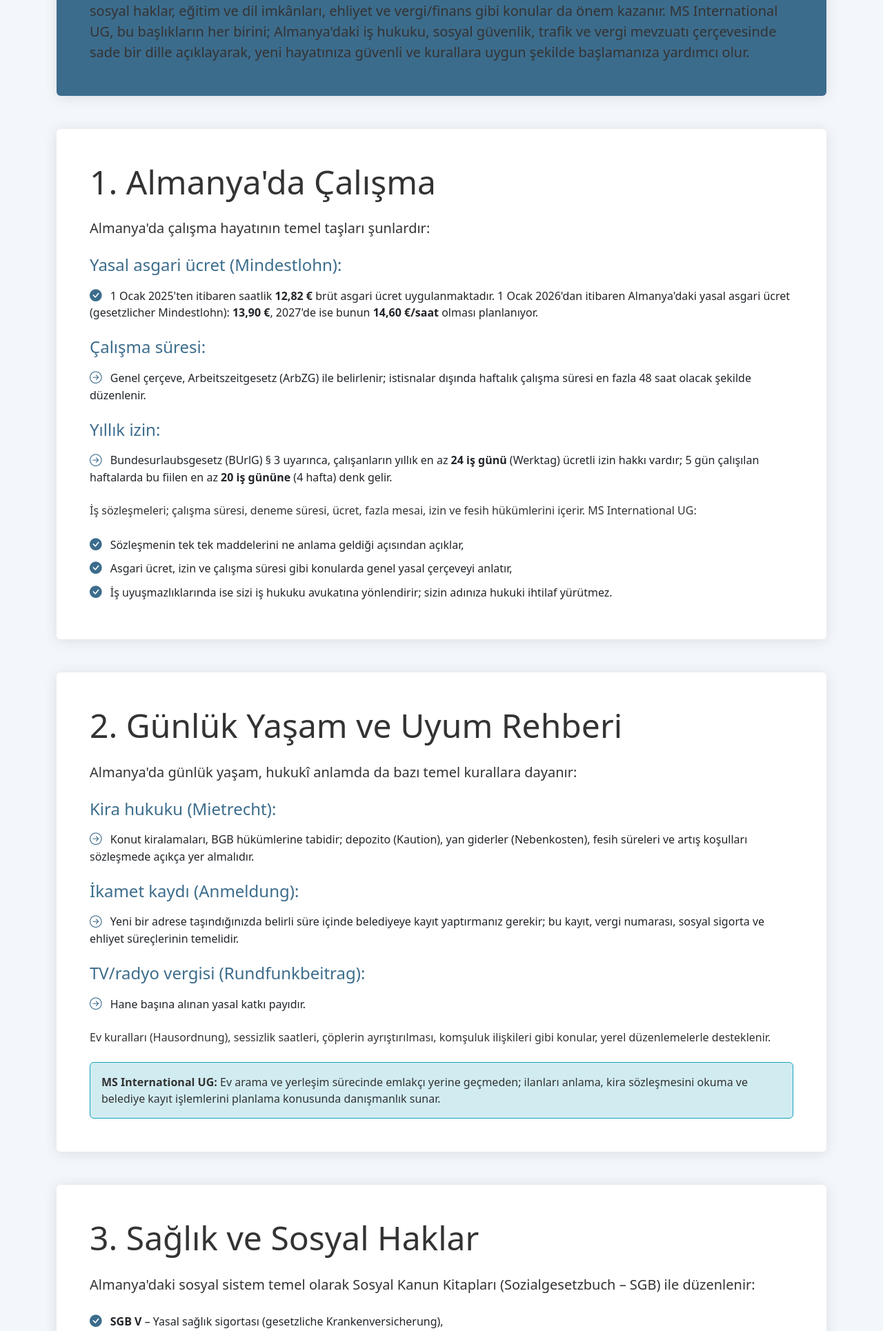
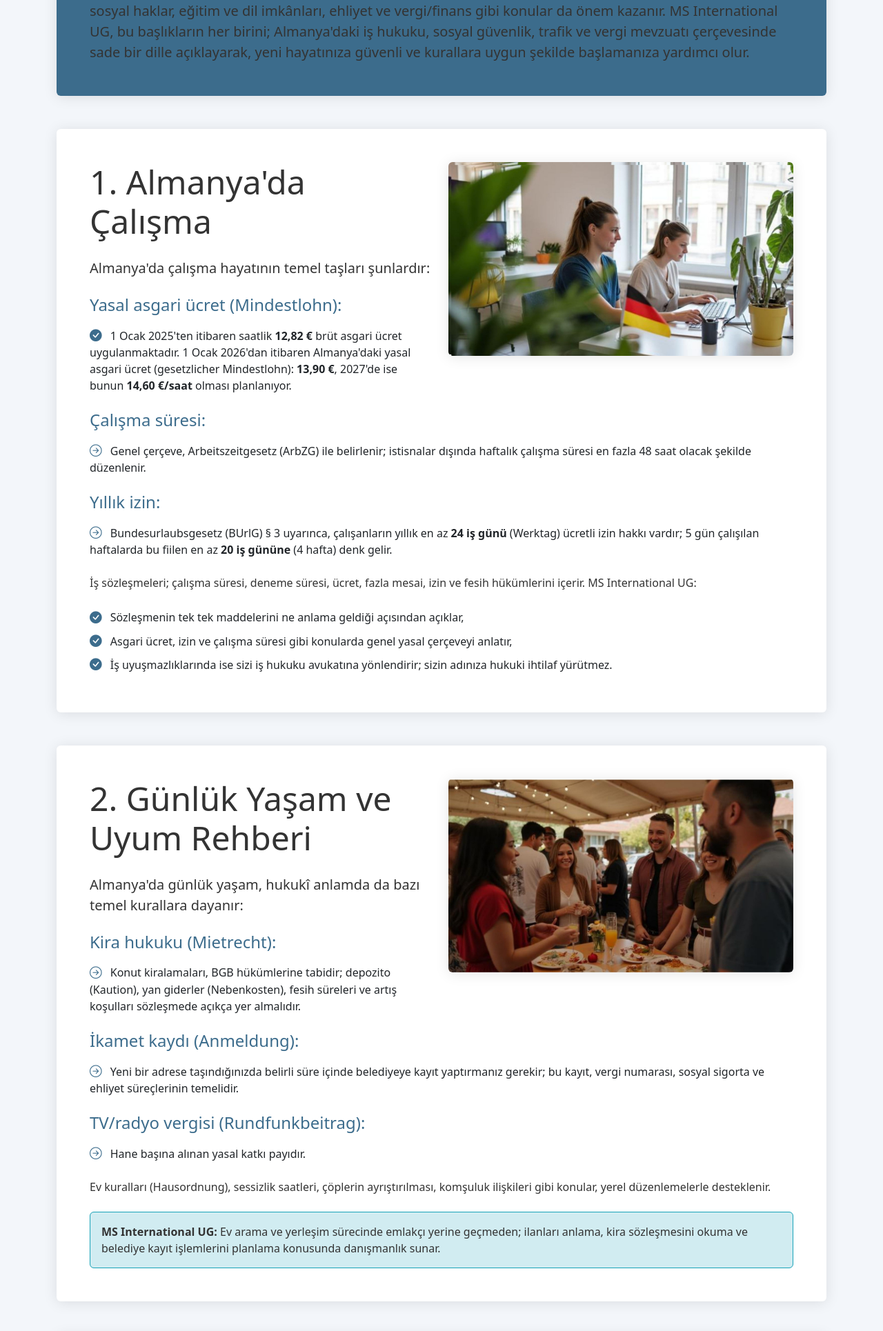
Before and after one commit to fatihozkul35/integration, a Django app: page /almanyada-yasamin-rehberi/ in a window 1280 px wide. Shown: the part 484-2414 px from the top of the page at 69% size. Run offline with Django 5.2, Linux system fonts and the light colour scheme; data comes from the database, SQL or seed files in the repository.

Commit message:
Add new images for integration app and update image sources in templates

```diff
--- a/integration_app/templates/integration_app/base.html
+++ b/integration_app/templates/integration_app/base.html
@@ -291,7 +291,7 @@
                     <h5 class="footer-title mb-4 text-center">
                         <img src="{% static 'integration_app/images/logo.jpg' %}" alt="{% if app_config %}{{ app_config.company_name }}{% else %}MS International UG{% endif %}" class="footer-logo mb-2">
                     </h5>
-                    <p class="mb-3 text-center text-white fw-bold">{% if app_config %}{{ app_config.company_name }}{% if app_config.company_type %} ({{ app_config.company_type }}){% endif %}{% else %}MS International UG (haftungsbeschränkt){% endif %}</p>
+                    <p class="mb-3 text-center text-white fw-bold">MS International UG (haftungsbeschränkt)</p>
                     <p class="mb-0 text-muted small">Almanya'ya nitelikli göç, istihdam ve entegrasyon alanında profesyonel danışmanlık hizmetleri.</p>
                 </div>
 
--- a/integration_app/templates/integration_app/life_guide.html
+++ b/integration_app/templates/integration_app/life_guide.html
@@ -1,4 +1,6 @@
 {% extends 'integration_app/base.html' %}
+
+{% load static %}
 
 {% block title %}Almanya'da Yaşamın Rehberi - MS International{% endblock %}
 
@@ -20,7 +22,16 @@
     <!-- 3.2. Almanya'da Çalışma -->
     <section id="almanyada-calisma" class="mb-5">
         <div class="card shadow-lg border-0">
-            <div class="card-body p-5">
+            <div class="card-body p-5 overflow-hidden">
+                <!-- GÖRSEL -->
+                <img
+                    src="{% static 'integration_app/images/1-alm-yasam.jpeg' %}"
+                    alt="Almanya'da Çalışma"
+                    class="img-fluid rounded shadow-lg float-lg-end ms-lg-4 mb-3"
+                    style="max-width: 500px;"
+                >
+
+                <!-- BAŞLIK -->
                 <h2 class="display-5 mb-4">1. Almanya'da Çalışma</h2>
                 <p class="lead mb-4">Almanya'da çalışma hayatının temel taşları şunlardır:</p>
 
@@ -71,7 +82,16 @@
     <!-- 3.3. Günlük Yaşam ve Uyum Rehberi -->
     <section id="gunluk-yasam-uyum" class="mb-5">
         <div class="card shadow-lg border-0">
-            <div class="card-body p-5">
+            <div class="card-body p-5 overflow-hidden">
+                <!-- GÖRSEL -->
+                <img
+                    src="{% static 'integration_app/images/2-gunluk-yasam.jpeg' %}"
+                    alt="Günlük Yaşam ve Uyum Rehberi"
+                    class="img-fluid rounded shadow-lg float-lg-end ms-lg-4 mb-3"
+                    style="max-width: 500px;"
+                >
+
+                <!-- BAŞLIK -->
                 <h2 class="display-5 mb-4">2. Günlük Yaşam ve Uyum Rehberi</h2>
                 <p class="lead mb-4">Almanya'da günlük yaşam, hukukî anlamda da bazı temel kurallara dayanır:</p>
 
@@ -111,7 +131,16 @@
     <!-- 3.4. Sağlık ve Sosyal Haklar -->
     <section id="saglik-sosyal-haklar" class="mb-5">
         <div class="card shadow-lg border-0">
-            <div class="card-body p-5">
+            <div class="card-body p-5 overflow-hidden">
+                <!-- GÖRSEL -->
+                <img
+                    src="{% static 'integration_app/images/3-saglik.jpeg' %}"
+                    alt="Sağlık ve Sosyal Haklar"
+                    class="img-fluid rounded shadow-lg float-lg-end ms-lg-4 mb-3"
+                    style="max-width: 500px;"
+                >
+
+                <!-- BAŞLIK -->
                 <h2 class="display-5 mb-4">3. Sağlık ve Sosyal Haklar</h2>
                 <p class="lead mb-4">Almanya'daki sosyal sistem temel olarak Sosyal Kanun Kitapları (Sozialgesetzbuch – SGB) ile düzenlenir:</p>
 
@@ -157,7 +186,16 @@
     <!-- 3.5. Eğitim ve Dil Olanakları -->
     <section id="egitim-dil-olanaklari" class="mb-5">
         <div class="card shadow-lg border-0">
-            <div class="card-body p-5">
+            <div class="card-body p-5 overflow-hidden">
+                <!-- GÖRSEL -->
+                <img
+                    src="{% static 'integration_app/images/4-egitim-dil.jpeg' %}"
+                    alt="Eğitim ve Dil Olanakları"
+                    class="img-fluid rounded shadow-lg float-lg-end ms-lg-4 mb-3"
+                    style="max-width: 500px;"
+                >
+
+                <!-- BAŞLIK -->
                 <h2 class="display-5 mb-4">4. Eğitim ve Dil Olanakları</h2>
                 <p class="lead mb-4">Almanya'ya yeni gelenler için dil ve eğitim, entegrasyonun merkezindedir:</p>
 
@@ -199,7 +237,16 @@
     <!-- 3.6. Türk Ehliyetinin Almanya'da Kullanımı ve Dönüşümü -->
     <section id="ehliyet-donusum" class="mb-5">
         <div class="card shadow-lg border-0">
-            <div class="card-body p-5">
+            <div class="card-body p-5 overflow-hidden">
+                <!-- GÖRSEL -->
+                <img
+                    src="{% static 'integration_app/images/5-ehliyet.jpeg' %}"
+                    alt="Türk Ehliyetinin Almanya'da Kullanımı ve Dönüşümü"
+                    class="img-fluid rounded shadow-lg float-lg-end ms-lg-4 mb-3"
+                    style="max-width: 500px;"
+                >
+
+                <!-- BAŞLIK -->
                 <h2 class="display-5 mb-4">5. Türk Ehliyetinin Almanya'da Kullanımı ve Dönüşümü</h2>
                 <p class="lead mb-4">Türkiye, AB/AEA dışında bir ülke olduğu için Türk ehliyetleri Almanya'da sınırlı süreyle kullanılabilir:</p>
 
@@ -244,7 +291,16 @@
     <!-- 3.7. Finans ve Vergilendirme -->
     <section id="finans-vergilendirme" class="mb-5">
         <div class="card shadow-lg border-0">
-            <div class="card-body p-5">
+            <div class="card-body p-5 overflow-hidden">
+                <!-- GÖRSEL -->
+                <img
+                    src="{% static 'integration_app/images/6-finans-vergi.jpeg' %}"
+                    alt="Finans ve Vergilendirme"
+                    class="img-fluid rounded shadow-lg float-lg-end ms-lg-4 mb-3"
+                    style="max-width: 500px;"
+                >
+
+                <!-- BAŞLIK -->
                 <h2 class="display-5 mb-4">6. Finans ve Vergilendirme</h2>
                 <p class="lead mb-4">Almanya'da gelir vergisi ve sosyal güvenlik sistemi, başta Einkommensteuergesetz (EStG), Abgabenordnung (AO) ve SGB hükümlerine dayanır.</p>
 
```
Also changed, not shown: integration_app/templates/integration_app/about.html (+5 -3 lines), integration_app/templates/integration_app/index.html (+8 -6 lines), integration_app/static/integration_app/images/1-alm-yasam.jpeg (added), integration_app/static/integration_app/images/1-ongorusme-analiz.jpeg (added), integration_app/static/integration_app/images/2-gunluk-yasam.jpeg (added), integration_app/static/integration_app/images/2-uygun-vize.jpeg (added), integration_app/static/integration_app/images/3-evrakhazirligi.jpeg (added), integration_app/static/integration_app/images/3-saglik.jpeg (added), integration_app/static/integration_app/images/4-egitim-dil.jpeg (added), integration_app/static/integration_app/images/4-issozlesmesi.jpeg (added), integration_app/static/integration_app/images/5-ehliyet.jpeg (added), integration_app/static/integration_app/images/5-vizebasvurusu.jpeg (added), integration_app/static/integration_app/images/6-almanyayagelis.jpeg (added), integration_app/static/integration_app/images/6-finans-vergi.jpeg (added), 4 more files.
